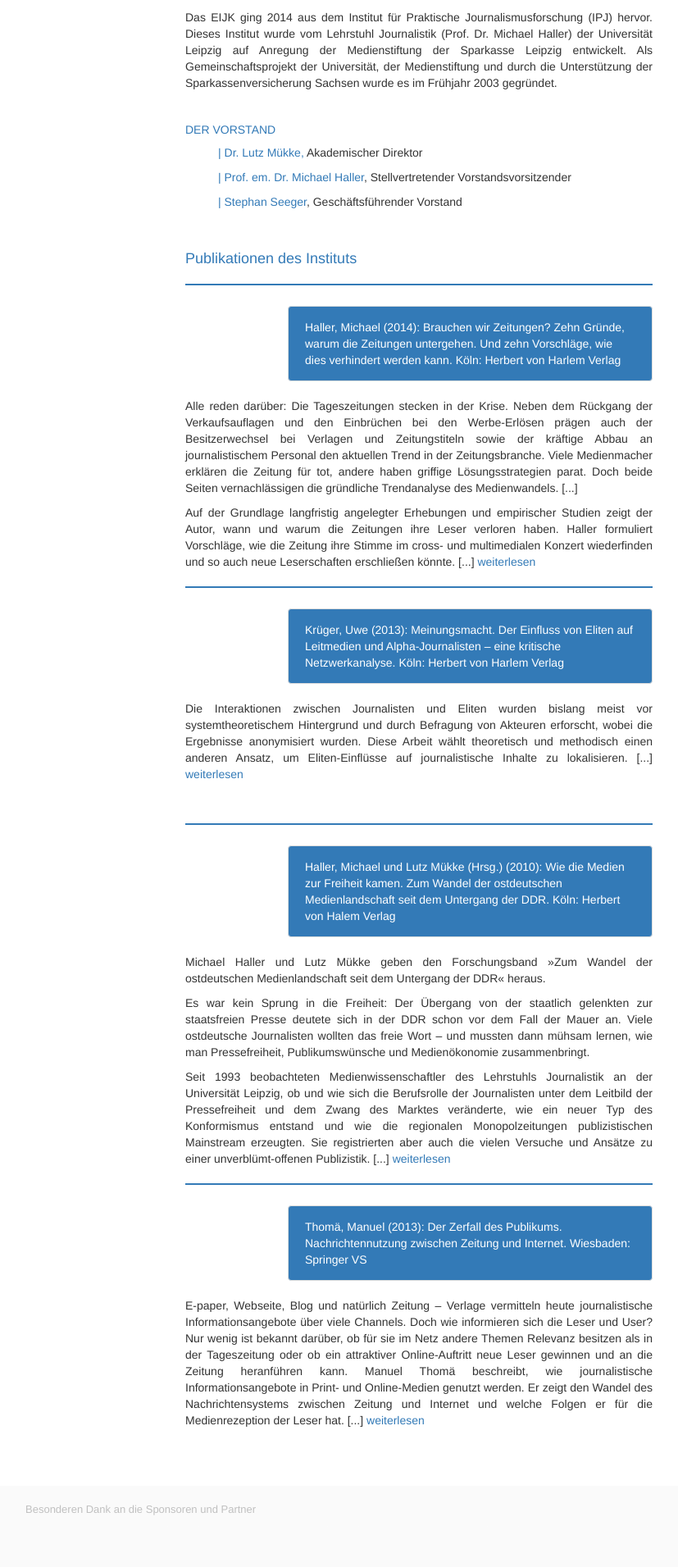
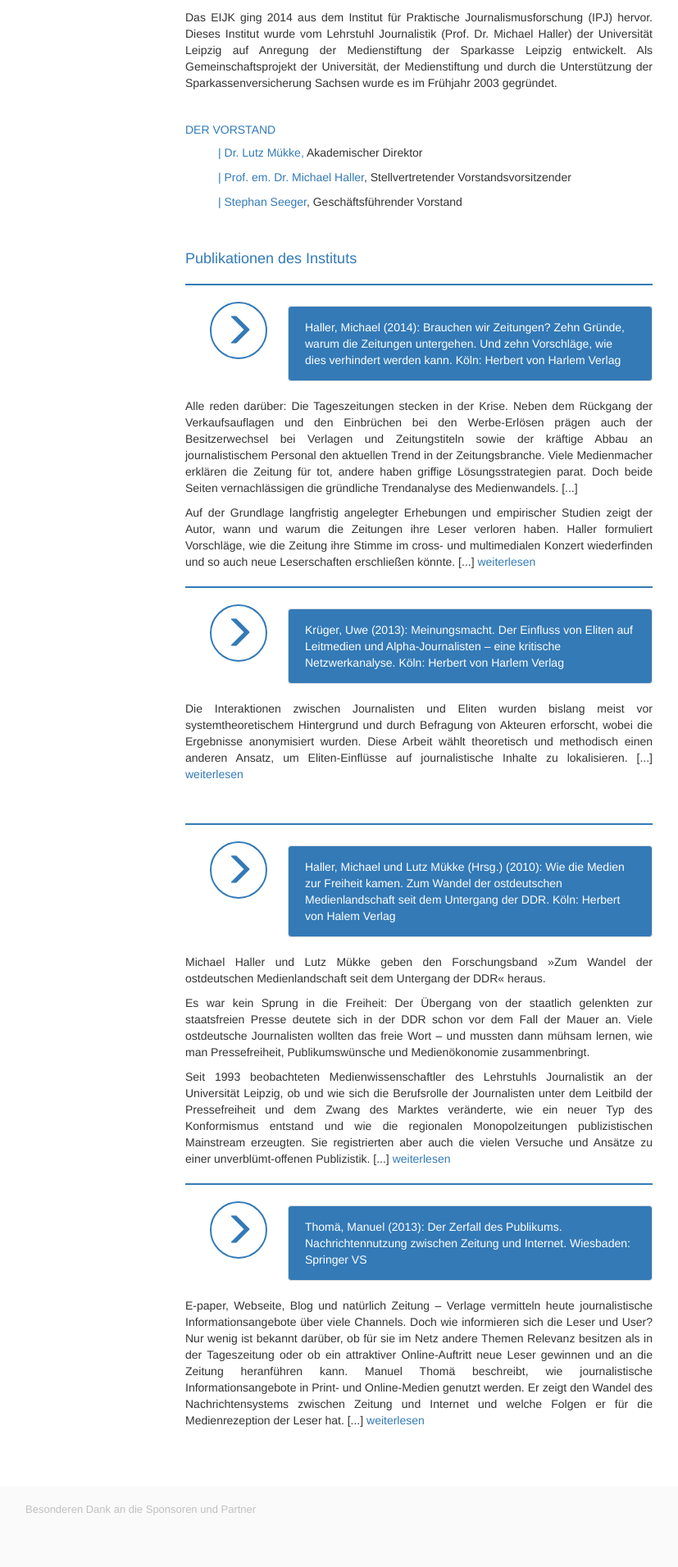
Before and after one commit to susedev/test, a Jekyll site: the page built from ueber-uns.html, in a window 1280 px wide. Shown: the part 873-2784 px from the top of the page at 82% size, without its empty margins (39-866 px from the left). Built offline with Jekyll 4.4.1, drawn with Linux system fonts in a browser that asks for light colours; nearby versions of some CDN libraries.

Commit message:
Update ueber-uns.html

```diff
--- a/ueber-uns.html
+++ b/ueber-uns.html
@@ -44,7 +44,9 @@ title: Über uns
 <div class="box" style="background-color: #337AB7; height:2px; margin-top:20px; margin-bottom:25px;">&nbsp;</div>
 
 <div class="container">
-<div class="col-xs-1">&nbsp;</div>
+<div class="col-xs-1">
+         <a class="btn btn-circle-3" href="http://www.halem-verlag.de/2014/brauchen-wir-zeitungen/" target="_blank" ><span class="glyphicon glyphicon-menu-right" aria-hidden="true"></span></a>
+</div>
 
 <div class="col-xs-5"><a class="thumbnail" href="http://www.halem-verlag.de/2014/brauchen-wir-zeitungen/" style="background-color: #337AB7; color:#FFFFFF; padding: 15px 20px; max-width: 550px;" target="_blank">Haller, Michael (2014): Brauchen wir Zeitungen? Zehn Gr&uuml;nde, warum die Zeitungen untergehen. Und zehn Vorschl&auml;ge, wie dies verhindert werden kann. K&ouml;ln: Herbert von Harlem Verlag</a></div>
 </div>
@@ -56,7 +58,9 @@ title: Über uns
 <div class="box" style="background-color: #337AB7; height:2px; margin-top:20px; margin-bottom:25px;">&nbsp;</div>
 
 <div class="container">
-<div class="col-xs-1">&nbsp;</div>
+<div class="col-xs-1">
+   <a class="btn btn-circle-3" href="http://www.halem-verlag.de/2013/meinungsmacht-und-elite-journalismus/" target="_blank" ><span class="glyphicon glyphicon-menu-right" aria-hidden="true"></span></a>
+</div>
 
 <div class="col-xs-5"><a class="thumbnail" href="http://www.halem-verlag.de/2013/meinungsmacht-und-elite-journalismus/" style="max-width: 550px; background-color: #337AB7; color:#FFFFFF; padding: 15px 20px; " target="_blank">Kr&uuml;ger, Uwe (2013): Meinungsmacht. Der Einfluss von Eliten auf Leitmedien und Alpha-&shy;Journalisten &ndash; eine kritische Netzwerkanalyse. K&ouml;ln: Herbert von Harlem Verlag</a></div>
 </div>
@@ -68,7 +72,9 @@ title: Über uns
 <div class="box" style="background-color: #337AB7; height:2px; margin-top:20px; margin-bottom:25px;">&nbsp;</div>
 
 <div class="container">
-<div class="col-xs-1">&nbsp;</div>
+<div class="col-xs-1">
+     <a class="btn btn-circle-3" href="http://www.halem-verlag.de/2011/wie-die-medien-zur-freiheit-kamen/" target="_blank" ><span class="glyphicon glyphicon-menu-right" aria-hidden="true"></span></a>
+</div>
 
 <div class="col-xs-5"><a class="thumbnail" href="http://www.halem-verlag.de/2011/wie-die-medien-zur-freiheit-kamen/" style="max-width: 550px; background-color: #337AB7; color:#FFFFFF; padding: 15px 20px; " target="_blank">Haller,&nbsp;Michael und Lutz M&uuml;kke (Hrsg.) (2010): Wie die Medien zur Freiheit kamen. Zum Wandel der ostdeutschen Medienlandschaft seit dem Untergang der DDR. K&ouml;ln: Herbert von Halem Verlag</a></div>
 </div>
@@ -82,7 +88,9 @@ title: Über uns
 <div class="box" style="background-color: #337AB7; height:2px; margin-top:20px; margin-bottom:25px;">&nbsp;</div>
 
 <div class="container">
-<div class="col-md-1">&nbsp;</div>
+<div class="col-md-1">
+       <a class="btn btn-circle-3" href="http://link.springer.com/book/10.1007%2F978-3-658-01190-1" target="_blank" ><span class="glyphicon glyphicon-menu-right" aria-hidden="true"></span></a>
+</div>
 
 <div class="col-md-5"><a class="thumbnail" href="http://link.springer.com/book/10.1007%2F978-3-658-01190-1" style="max-width: 550px; background-color: #337AB7; color:#FFFFFF; padding: 15px 20px; " target="_blank">Thom&auml;, Manuel (2013): Der Zerfall des Publikums. Nachrichtennutzung zwischen Zeitung und Internet. Wiesbaden: Springer VS</a></div>
 </div>
```
